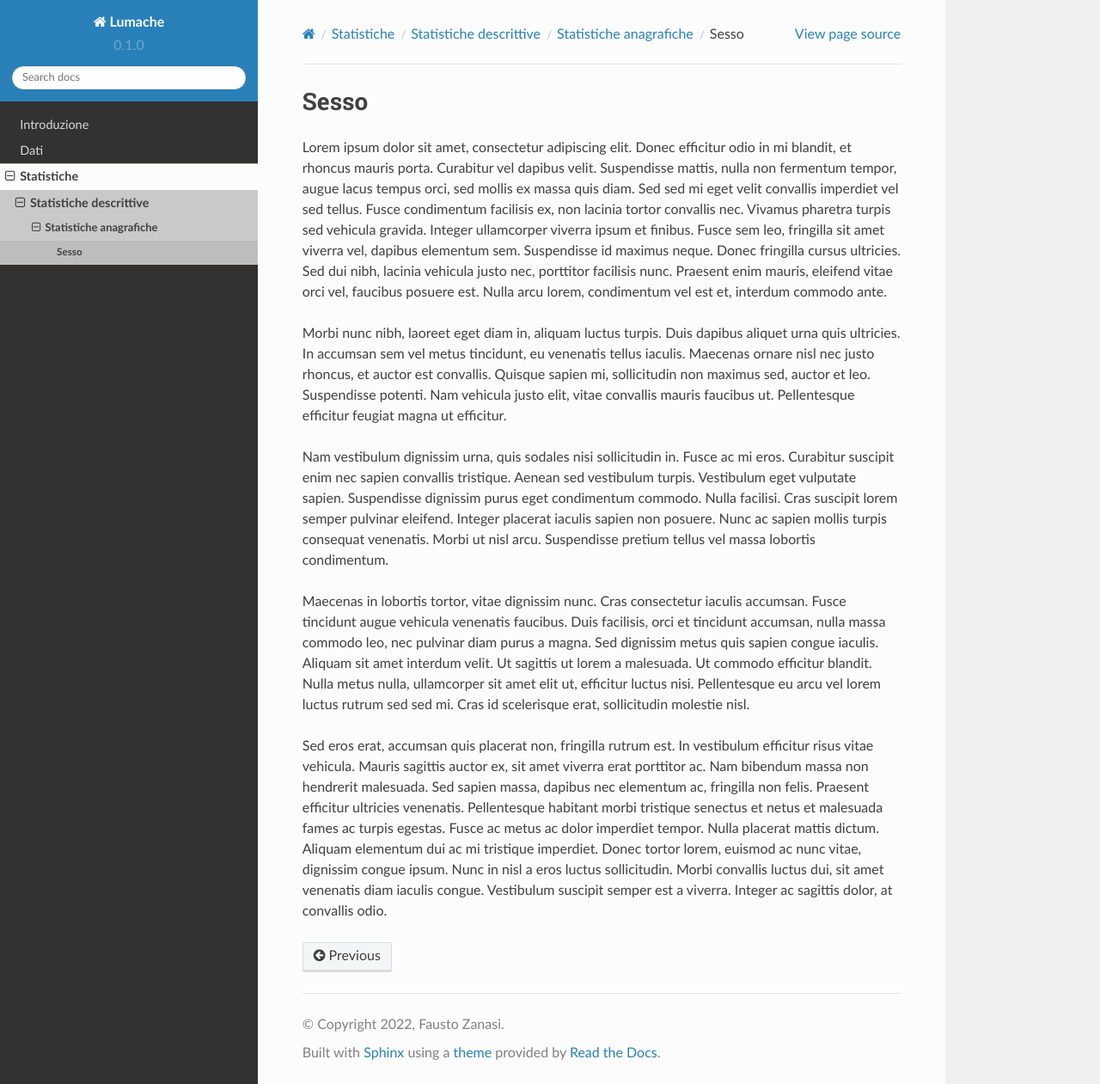
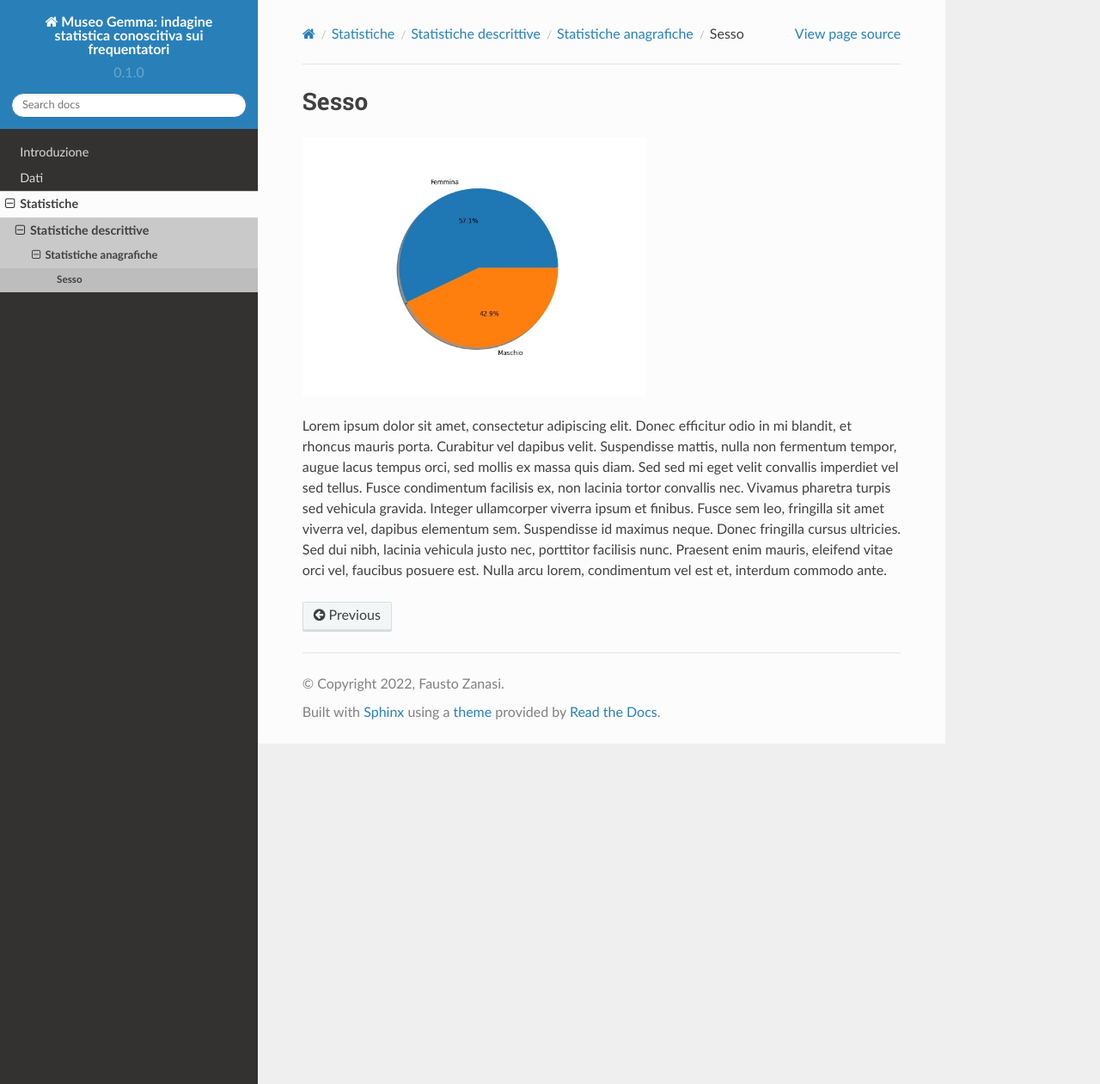
Before and after one commit to falistra/zanasi-tesi-gemma, a Sphinx documentation site: the page built from docs/source/statistiche/descrittive/anagrafiche/sesso.rst, in a window 1280 px wide and 1261 px high. Shown: the whole window at 86% size. Built offline with Sphinx 7.4.7 and the Read the Docs theme 2.0.0, drawn with Linux system fonts in a browser that asks for light colours; pages that are not in the unit, such as notebooks, are missing from menus.

Commit message:
Add custom.css ... test vari

```diff
--- /dev/null
+++ b/docs/source/_static/css/custom.css
@@ -0,0 +1,3 @@
+.center { text-align: center; }
+
+.left { text-align: left; }
--- a/docs/source/conf.py
+++ b/docs/source/conf.py
@@ -2,7 +2,7 @@
 
 # -- Project information
 
-project = 'Lumache'
+project = 'Museo Gemma: indagine statistica conoscitiva sui frequentatori'
 copyright = '2022, Fausto Zanasi'
 author = 'Fausto Zanasi'
 
@@ -35,3 +35,6 @@
 
 # -- Options for EPUB output
 epub_show_urls = 'footnote'
+
+html_static_path = ['_static']
+html_css_files = ['css/custom.css']
--- a/docs/source/statistiche/descrittive/anagrafiche/sesso.rst
+++ b/docs/source/statistiche/descrittive/anagrafiche/sesso.rst
@@ -1,12 +1,7 @@
 Sesso
 =====
 
+.. image:: images/D6.jpg
+  :width: 400
+
 Lorem ipsum dolor sit amet, consectetur adipiscing elit. Donec efficitur odio in mi blandit, et rhoncus mauris porta. Curabitur vel dapibus velit. Suspendisse mattis, nulla non fermentum tempor, augue lacus tempus orci, sed mollis ex massa quis diam. Sed sed mi eget velit convallis imperdiet vel sed tellus. Fusce condimentum facilisis ex, non lacinia tortor convallis nec. Vivamus pharetra turpis sed vehicula gravida. Integer ullamcorper viverra ipsum et finibus. Fusce sem leo, fringilla sit amet viverra vel, dapibus elementum sem. Suspendisse id maximus neque. Donec fringilla cursus ultricies. Sed dui nibh, lacinia vehicula justo nec, porttitor facilisis nunc. Praesent enim mauris, eleifend vitae orci vel, faucibus posuere est. Nulla arcu lorem, condimentum vel est et, interdum commodo ante.
-
-Morbi nunc nibh, laoreet eget diam in, aliquam luctus turpis. Duis dapibus aliquet urna quis ultricies. In accumsan sem vel metus tincidunt, eu venenatis tellus iaculis. Maecenas ornare nisl nec justo rhoncus, et auctor est convallis. Quisque sapien mi, sollicitudin non maximus sed, auctor et leo. Suspendisse potenti. Nam vehicula justo elit, vitae convallis mauris faucibus ut. Pellentesque efficitur feugiat magna ut efficitur.
-
-Nam vestibulum dignissim urna, quis sodales nisi sollicitudin in. Fusce ac mi eros. Curabitur suscipit enim nec sapien convallis tristique. Aenean sed vestibulum turpis. Vestibulum eget vulputate sapien. Suspendisse dignissim purus eget condimentum commodo. Nulla facilisi. Cras suscipit lorem semper pulvinar eleifend. Integer placerat iaculis sapien non posuere. Nunc ac sapien mollis turpis consequat venenatis. Morbi ut nisl arcu. Suspendisse pretium tellus vel massa lobortis condimentum.
-
-Maecenas in lobortis tortor, vitae dignissim nunc. Cras consectetur iaculis accumsan. Fusce tincidunt augue vehicula venenatis faucibus. Duis facilisis, orci et tincidunt accumsan, nulla massa commodo leo, nec pulvinar diam purus a magna. Sed dignissim metus quis sapien congue iaculis. Aliquam sit amet interdum velit. Ut sagittis ut lorem a malesuada. Ut commodo efficitur blandit. Nulla metus nulla, ullamcorper sit amet elit ut, efficitur luctus nisi. Pellentesque eu arcu vel lorem luctus rutrum sed sed mi. Cras id scelerisque erat, sollicitudin molestie nisl.
-
-Sed eros erat, accumsan quis placerat non, fringilla rutrum est. In vestibulum efficitur risus vitae vehicula. Mauris sagittis auctor ex, sit amet viverra erat porttitor ac. Nam bibendum massa non hendrerit malesuada. Sed sapien massa, dapibus nec elementum ac, fringilla non felis. Praesent efficitur ultricies venenatis. Pellentesque habitant morbi tristique senectus et netus et malesuada fames ac turpis egestas. Fusce ac metus ac dolor imperdiet tempor. Nulla placerat mattis dictum. Aliquam elementum dui ac mi tristique imperdiet. Donec tortor lorem, euismod ac nunc vitae, dignissim congue ipsum. Nunc in nisl a eros luctus sollicitudin. Morbi convallis luctus dui, sit amet venenatis diam iaculis congue. Vestibulum suscipit semper est a viverra. Integer ac sagittis dolor, at convallis odio.
```
Also changed, not shown: docs/source/index.rst (+20 -15 lines), docs/source/images/banner_unimore.png (added), docs/source/images/logo_unimore.png (added), docs/source/statistiche/descrittive/anagrafiche/images/D6.jpg (added), 4 other files.
